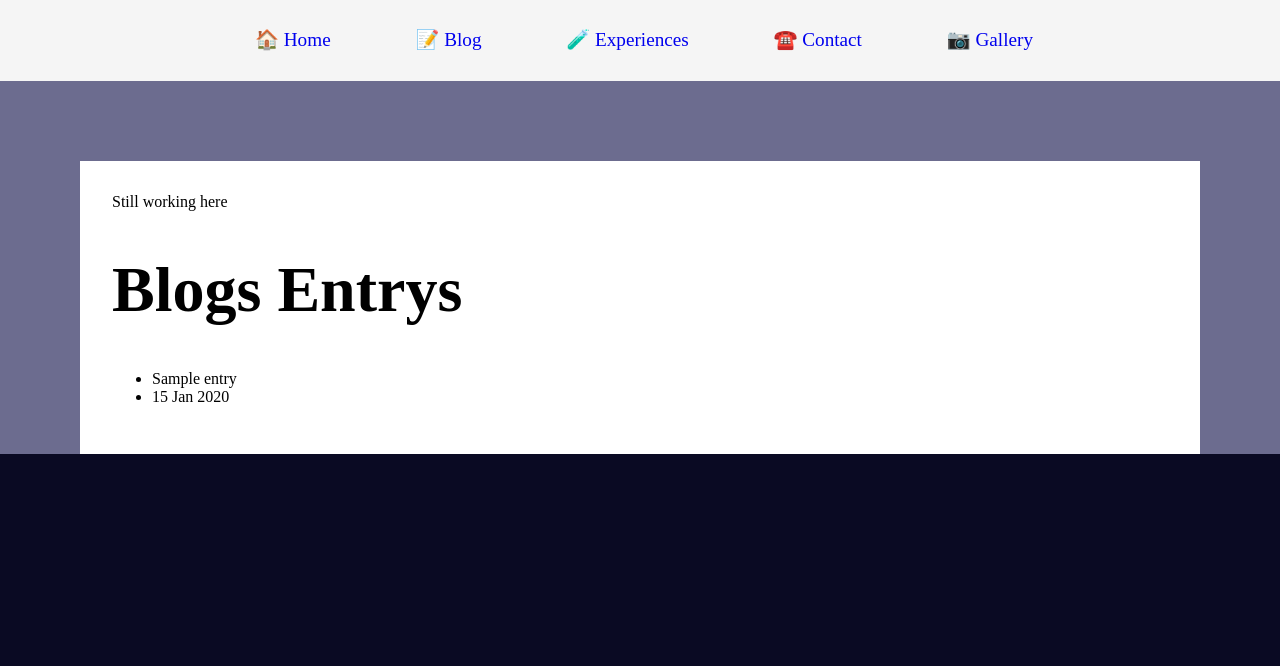
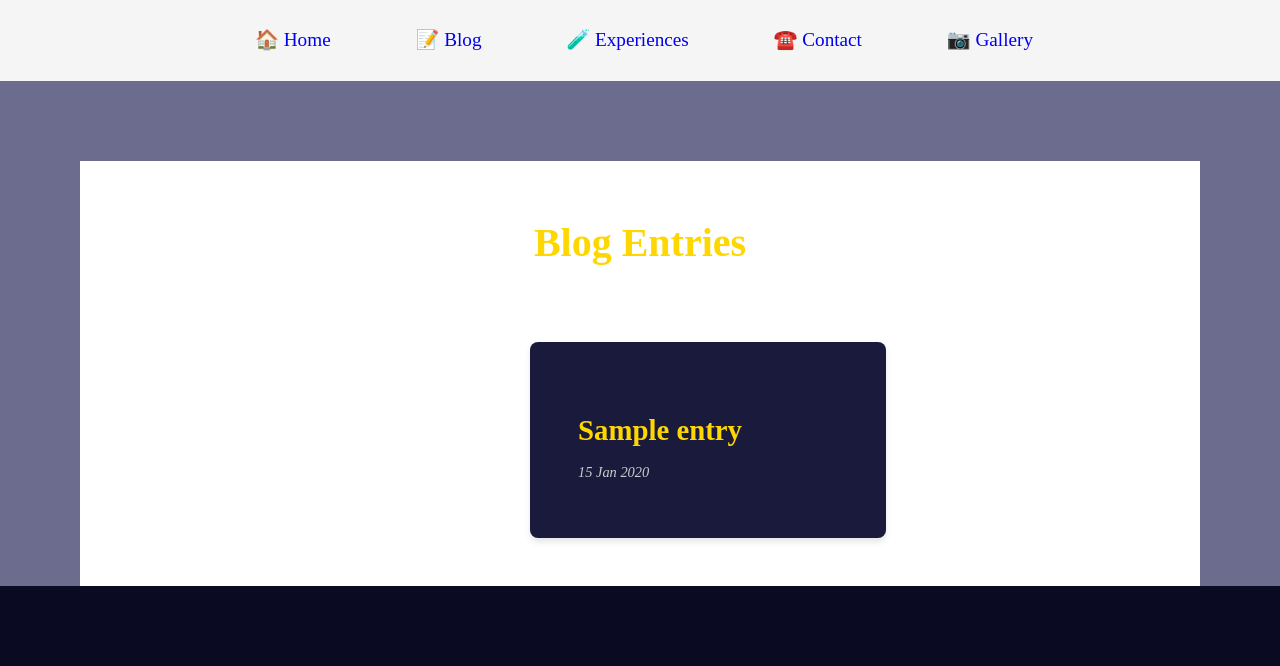
Before and after one commit to JorgeArguello1999/JorgeArguello1999, a Django app: page /blog/ in a window 1280 px wide. Shown: the part 292-958 px from the top of the page. Before the commit the page ends 746 px from the top, so only its background shows below. Run offline with Django 3.2, Linux system fonts and the light colour scheme; tables that the repository leaves empty hold one stand-in row (values such as "Sample post").

Commit message:
style: add styles for blogs posts

```diff
--- a/blog/templates/blog.html
+++ b/blog/templates/blog.html
@@ -1,21 +1,22 @@
 {% extends 'base.html' %}
+{% load static %}
 
 {% block content %}
-Still working here
+<link rel="stylesheet" href="{% static 'blog_style.css' %}">
 
-<h1>Blogs Entrys</h1>
+<h1 class="blog-title">Blog Entries</h1>
 
-<ul>
-    {% for entry in blogs_entry_titles %}
-
-    <li>{{ entry.title }}</li>
-    <li>{{ entry.created_at|date:"d M Y" }}</li>
-
-    {% empty %}
-    <li>Blogs entry is empty</li>
-    <li>None</li>
-    {% endfor %}
-
-</ul>
+<div class="blog-container">
+    <ul>
+        {% for entry in blogs_entry_titles %}
+        <li class="blog-entry">
+            <h2>{{ entry.title }}</h2>
+            <p class="blog-date">{{ entry.created_at|date:"d M Y" }}</p>
+        </li>
+        {% empty %}
+        <li>No blog entries found.</li>
+        {% endfor %}
+    </ul>
+</div>
 
 {% endblock %}
--- /dev/null
+++ b/home/static/blog_style.css
@@ -0,0 +1,54 @@
+/* Title blog entry */
+.blog-title {
+    color: #ffd700;
+    font-size: 2.5em;
+    text-align: center;
+    margin-bottom: 1.5em;
+}
+
+/* Blog Entry */
+.blog-container {
+    display: flex;
+    flex-direction: column;
+    align-items: center;
+    gap: 1.5em;
+}
+
+/* Individual Style */
+.blog-entry {
+    background-color: #1a1a3d;
+    border-radius: 8px;
+    padding: 3em;
+    max-width: 600px;
+    width: 100%;
+    text-align: left;
+    color: #ffffff;
+    box-shadow: 0 4px 6px rgba(0, 0, 0, 0.1);
+}
+
+/* Blog entry title */
+.blog-entry h2 {
+    font-size: 1.8em;
+    margin-bottom: 0.5em;
+    color: #ffd700;
+}
+
+/* Blog date entry */
+.blog-date {
+    font-size: 0.9em;
+    color: #ccc;
+    font-style: italic;
+    margin-bottom: 0.5em;
+}
+
+/* Responsive for small screen */
+@media (max-width: 768px) {
+    .blog-entry {
+        padding: 15px;
+        font-size: 0.9em;
+    }
+
+    .blog-entry h2 {
+        font-size: 1.5em;
+    }
+}
```
